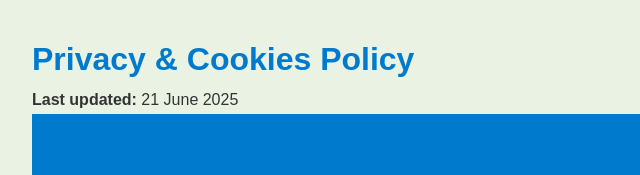
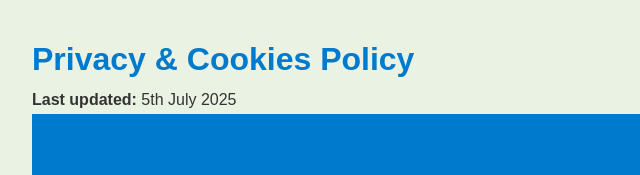
Before and after one commit to Euanscott2/kilmarnockfootclinic.github.io, a plain HTML site: page privacy-policy.html in a window 1280 px wide. Shown: the top 175 px of the page, 0-640 px from the left. Drawn offline with Linux system fonts and the light colour scheme.

Commit message:
Update privacy-policy.html

```diff
--- a/privacy-policy.html
+++ b/privacy-policy.html
@@ -27,7 +27,7 @@
 </head>
 <body>
   <h1>Privacy & Cookies Policy</h1>
-  <p><strong>Last updated:</strong> 21 June 2025</p><section class="privacy-hero">
+  <p><strong>Last updated:</strong> 5th July 2025</p><section class="privacy-hero">
   <div class="container">
     <h1>Privacy & Cookies Policy</h1>
     <p>Your privacy matters. Here’s how we handle your data and use cookies on this site.</p>
```
